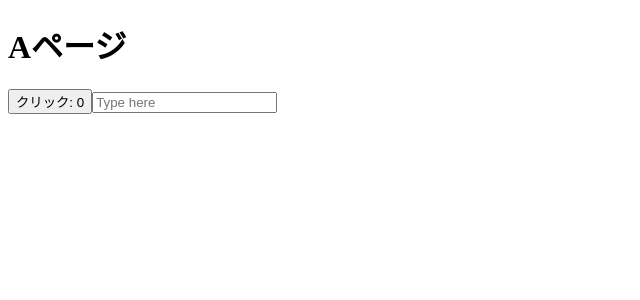
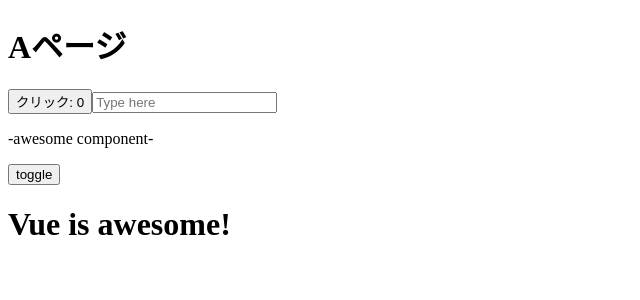
Before and after one commit to student-ops/Vue_unit_sample, a Vue app: page /a in a window 1280 px wide. Shown: the top 300 px of the page, without its empty margins (0-640 px from the left). Built offline with nearby package versions, Linux system fonts and the light colour scheme.

Commit message:
add   another component importation
successfully imported another SFC from the other

```diff
--- a/src/views/A.vue
+++ b/src/views/A.vue
@@ -4,8 +4,13 @@
       <button @click="increment">クリック: {{ count }}</button>
       <input v-model="text" placeholder="Type here">
       <p>{{ text }}</p>
+      <AwesomeState />
     </div>
   </template>
+
+  <script setup>
+  import AwesomeState from './AwesomeState.vue'
+  </script>
 
   <script>
   export default {
@@ -20,6 +25,9 @@
       increment() {
         this.count++;
       }
+    },
+    components: {
+        AwesomeState
     }
   };
   </script>
--- /dev/null
+++ b/src/views/AwesomeState.vue
@@ -0,0 +1,18 @@
+<script setup>
+import { ref, defineExpose } from 'vue'
+
+const awesome = ref(true)
+
+function toggle() {
+  awesome.value = !awesome.value
+}
+
+defineExpose({ awesome, toggle })
+</script>
+
+<template>
+  <p>-awesome component-</p>
+  <button @click="toggle">toggle</button>
+  <h1 v-if="awesome">Vue is awesome!</h1>
+  <h1 v-else>Oh no 😢</h1>
+</template>
```
